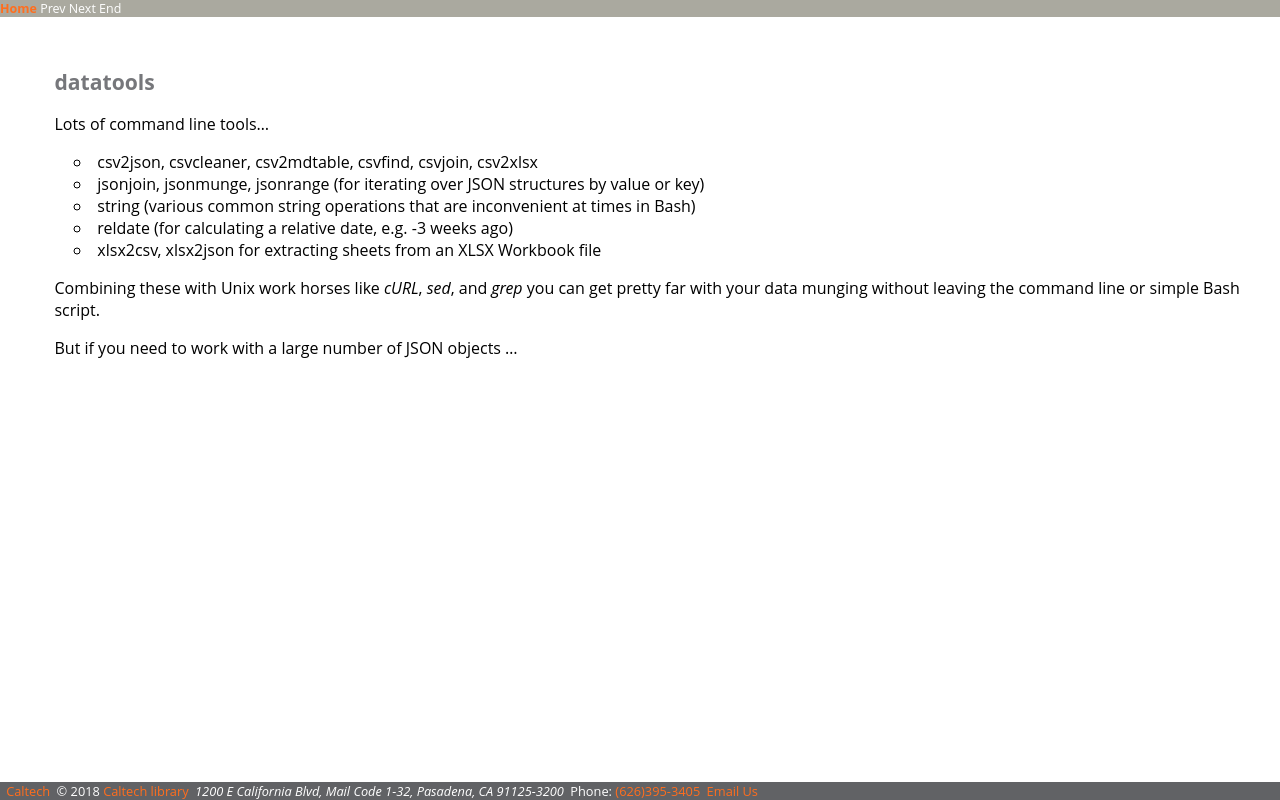
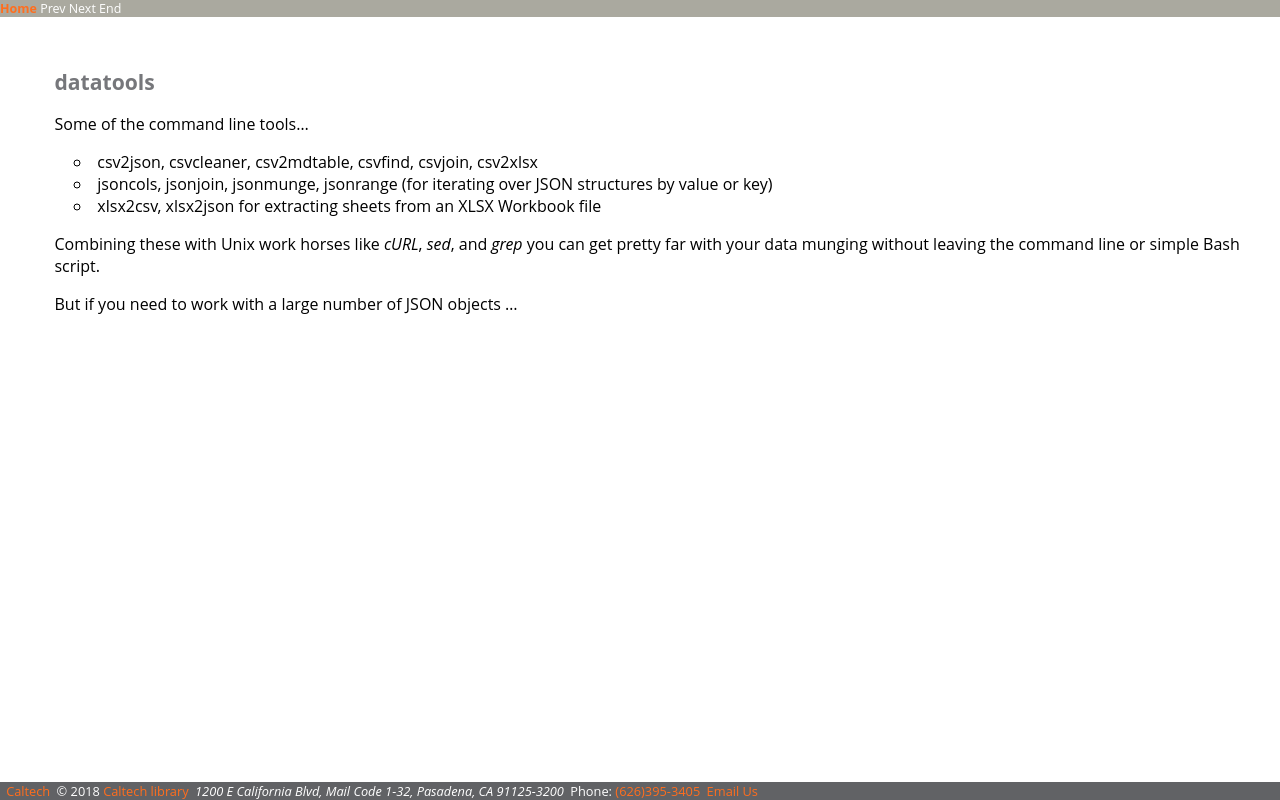
Before and after one commit to caltechlibrary/or2018-building-at-the-edges, a plain HTML site: page 07-building-software-at-the-edges.html in a window 1280 px wide. Shown: the top 800 px of the page. Drawn offline with Linux system fonts and the light colour scheme.

Commit message:
commiting to master

```diff
--- a/07-building-software-at-the-edges.html
+++ b/07-building-software-at-the-edges.html
@@ -17,13 +17,11 @@
 
 <h1><a href="https://caltechlibrary.github.io/datatools/">datatools</a></h1>
 
-<p>Lots of command line tools&hellip;</p>
+<p>Some of the command line tools&hellip;</p>
 
 <ul>
 <li>csv2json, csvcleaner, csv2mdtable, csvfind, csvjoin, csv2xlsx</li>
-<li>jsonjoin, jsonmunge, jsonrange (for iterating over JSON structures by value or key)</li>
-<li>string (various common string operations that are inconvenient at times in Bash)</li>
-<li>reldate (for calculating a relative date, e.g. -3 weeks ago)</li>
+<li>jsoncols, jsonjoin, jsonmunge, jsonrange (for iterating over JSON structures by value or key)</li>
 <li>xlsx2csv, xlsx2json for extracting sheets from an XLSX Workbook file</li>
 </ul>
 
```
Also changed, not shown: 01-building-software-at-the-edges.html (+3 -2 lines), 04-building-software-at-the-edges.html (+2 -1 lines), 08-building-software-at-the-edges.html (+1 -1 lines), 1 other file.
